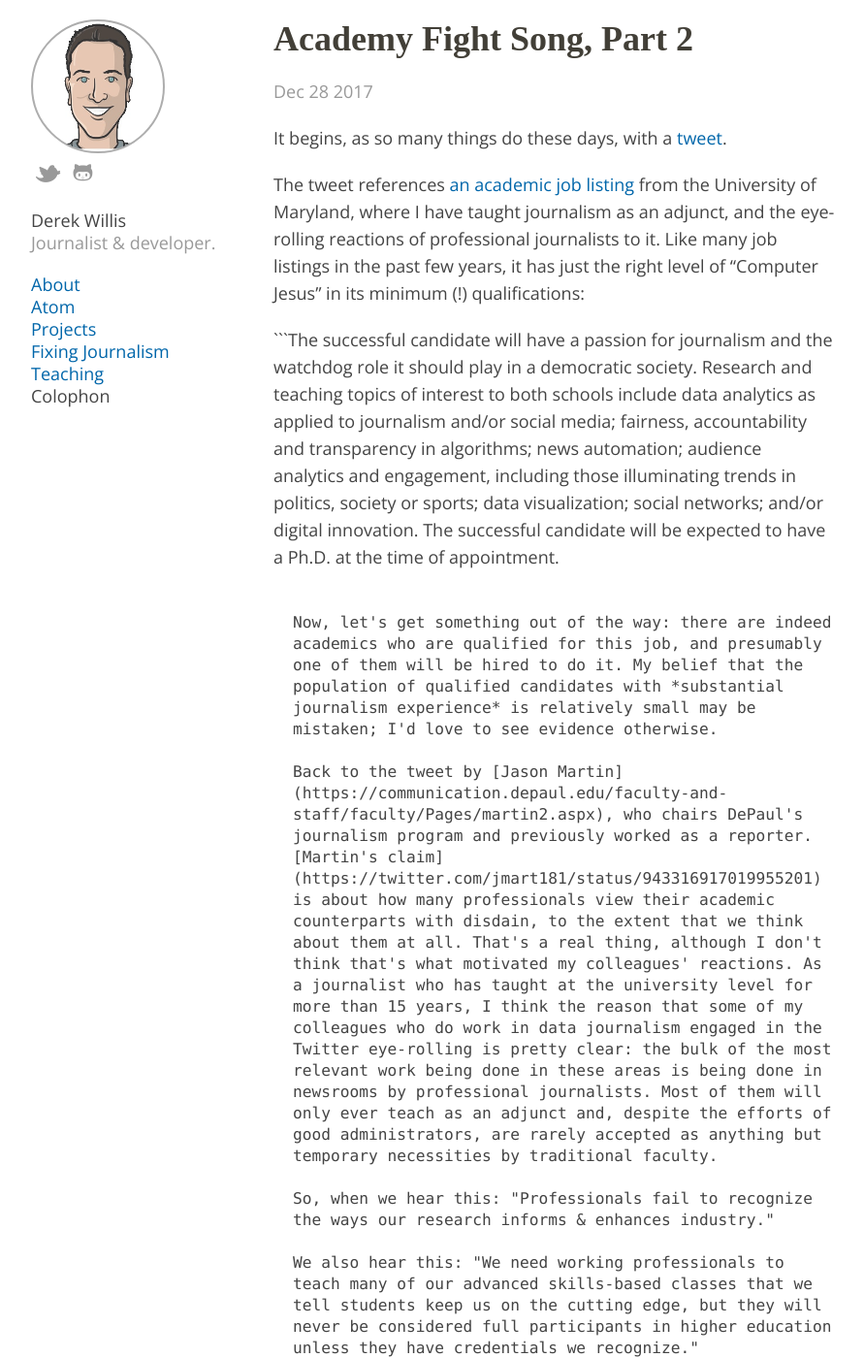
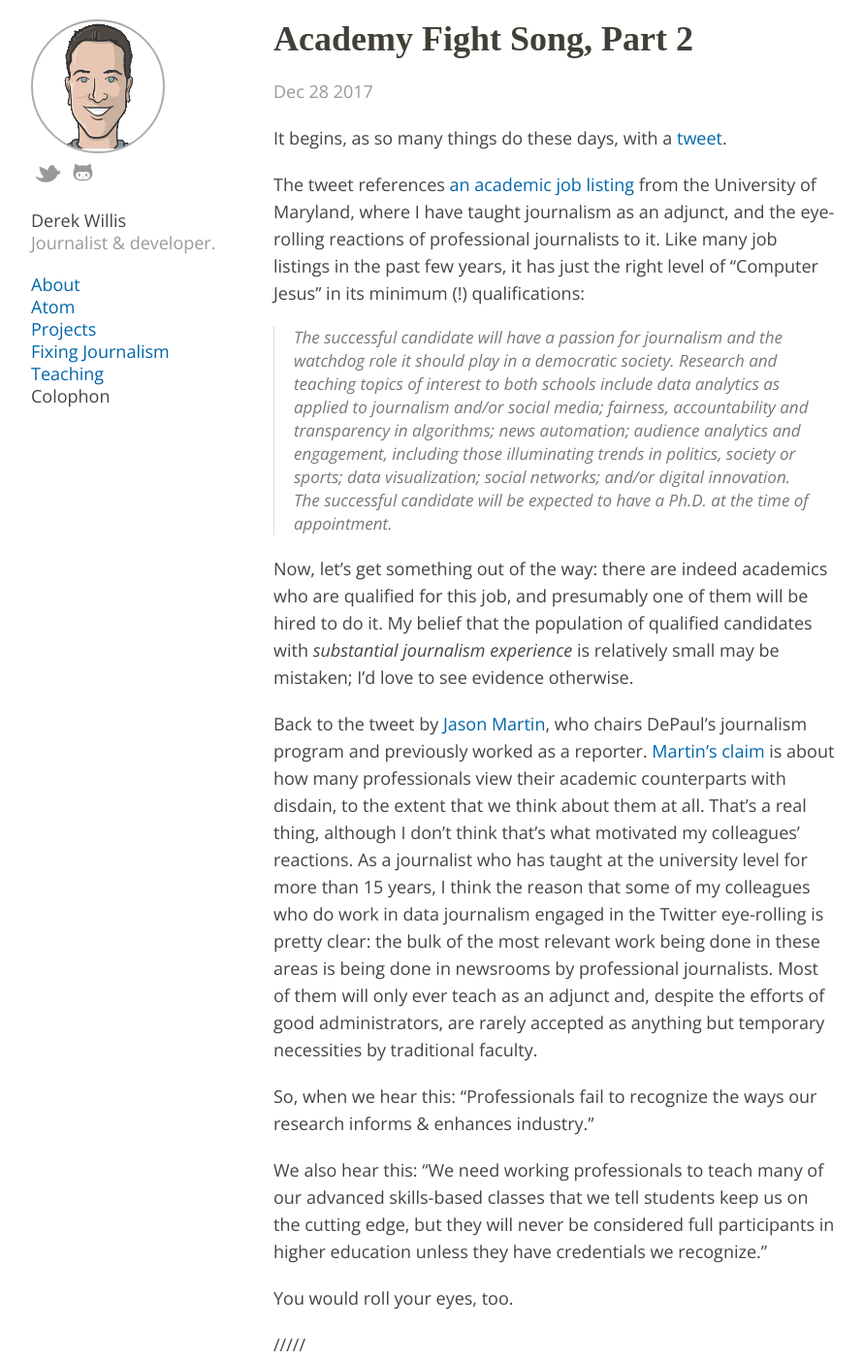
Before and after one commit to dwillis/dwillis.github.com, a Jekyll site: the page built from _posts/2017-12-28-academy-fight-song-part-2.md, in a window 1280 px wide and 1400 px high. Shown: the whole window at 97% size, without its empty margins (138-1029 px from the left). Built offline with Jekyll 4.4.1, drawn with Linux system fonts in a browser that asks for light colours; some web fonts are replaced; some of the changed text lies outside the part shown.

Commit message:
blockquotes

````diff
--- a/_posts/2017-12-28-academy-fight-song-part-2.md
+++ b/_posts/2017-12-28-academy-fight-song-part-2.md
@@ -7,8 +7,7 @@ It begins, as so many things do these days, with a [tweet](https://twitter.com/j
 
 The tweet references [an academic job listing](https://ejobs.umd.edu/postings/55483) from the University of Maryland, where I have taught journalism as an adjunct, and the eye-rolling reactions of professional journalists to it. Like many job listings in the past few years, it has just the right level of "Computer Jesus" in its minimum (!) qualifications:
 
-```The successful candidate will have a passion for journalism and the watchdog role it should play in a democratic society. Research and teaching topics of interest to both schools include data analytics as applied to journalism and/or social media; fairness, accountability and transparency in algorithms; news automation; audience analytics and engagement, including those illuminating trends in politics, society or sports; data visualization; social networks; and/or digital innovation. The successful candidate will be expected to have a Ph.D. at the time of appointment.
-```
+>The successful candidate will have a passion for journalism and the watchdog role it should play in a democratic society. Research and teaching topics of interest to both schools include data analytics as applied to journalism and/or social media; fairness, accountability and transparency in algorithms; news automation; audience analytics and engagement, including those illuminating trends in politics, society or sports; data visualization; social networks; and/or digital innovation. The successful candidate will be expected to have a Ph.D. at the time of appointment.
 
 Now, let's get something out of the way: there are indeed academics who are qualified for this job, and presumably one of them will be hired to do it. My belief that the population of qualified candidates with *substantial journalism experience* is relatively small may be mistaken; I'd love to see evidence otherwise.
 
@@ -26,12 +25,11 @@ There is no good reason why the study of what used to be called "computer-assist
 
 Here's [what Meyer wrote in 1996 about journalism education](http://web.archive.org/web/20070428083511/http://www.asne.org/kiosk/editor/september/meyer.htm):
 
-```Engineering, medicine, business administration, library science - almost any profession you can name that has research committed professional schools has always generated a continuing demand for new knowledge. Every new graduating class from a school of engineering or medicine is viewed nervously by the practitioners in its field because the kids have knowledge that the old guys don't. Aging engineers wind up in administrative or sales jobs because the technology has changed faster than their ability to keep up.
+> Engineering, medicine, business administration, library science - almost any profession you can name that has  research committed professional schools has always generated a continuing demand for new knowledge. Every new graduating class from a school of engineering or medicine is viewed nervously by the practitioners in its field because the kids have knowledge that the old guys don't. Aging engineers wind up in administrative or sales jobs because the technology has changed faster than their ability to keep up.
 
-The sources of that change have been people with research degrees, many of them in universities.
+> The sources of that change have been people with research degrees, many of them in universities.
 
-Whether you are ready or not, that is happening to us, even on the craft side. New graduates who can create Web pages, digitize photographs and do electronic searching are in demand precisely because they have skills that midcareer professionals haven't had the time or interest to acquire. There is also demand for newly trained database reporters who have analytical and statistical skills never learned by their seniors.
-```
+> Whether you are ready or not, that is happening to us, even on the craft side. New graduates who can create Web pages, digitize photographs and do electronic searching are in demand precisely because they have skills that midcareer professionals haven't had the time or interest to acquire. There is also demand for newly trained database reporters who have analytical and statistical skills never learned by their seniors.
 
 The whole thing is worth a read, and then some reflection. It's not that there aren't scholars who are examining the use of new technologies or the changes that have overrun journalism in the past 20 years. But Meyer also created and critiqued techniques, like [The USA TODAY Diversity Index](http://www.academia.edu/860996/The_USA_Today_index_of_ethnic_diversity) he and Shawn McIntosh, then at the news organization, invented in 1991. His work has been deeply relevant to how we think about journalism but also how we practice it. That's a big reason why professional journalists doing data-related work hold Meyer in such high esteem.
 
@@ -49,8 +47,7 @@ The report offers multiple suggestions for changing this situation -- all of the
 
 It's instructive to look at [Martin's response](https://twitter.com/jmart181/status/943708060643676160) to a question about why a PhD requirement was necessary for that Maryland job:
 
-```Produce research that contributes to development/reputation of dept/college &  field. Research lines such as gig in question are expected to create publications thru rigor, peer review. Universities have standards for research productivity & evaluate faculty across disciplines.
-```
+> Produce research that contributes to development/reputation of dept/college &  field. Research lines such as gig in question are expected to create publications thru rigor, peer review. Universities have standards for research productivity & evaluate faculty across disciplines.
 
 All of these benefit the university, the college/department and the researcher, perhaps in that order. If the research itself has benefits for the industry or teaching, how are those valued? Professionals can rightly look at this situation and think: how does this job benefit the most aspect of journalism education most visible to them - the education of future journalists and the study of their craft? These aren't trolling questions. Professional journalists want to increase the skills of journalism students and the number of them who can do quantitative work. We wouldn't essentially volunteer our time teaching if we didn't.
 
````
